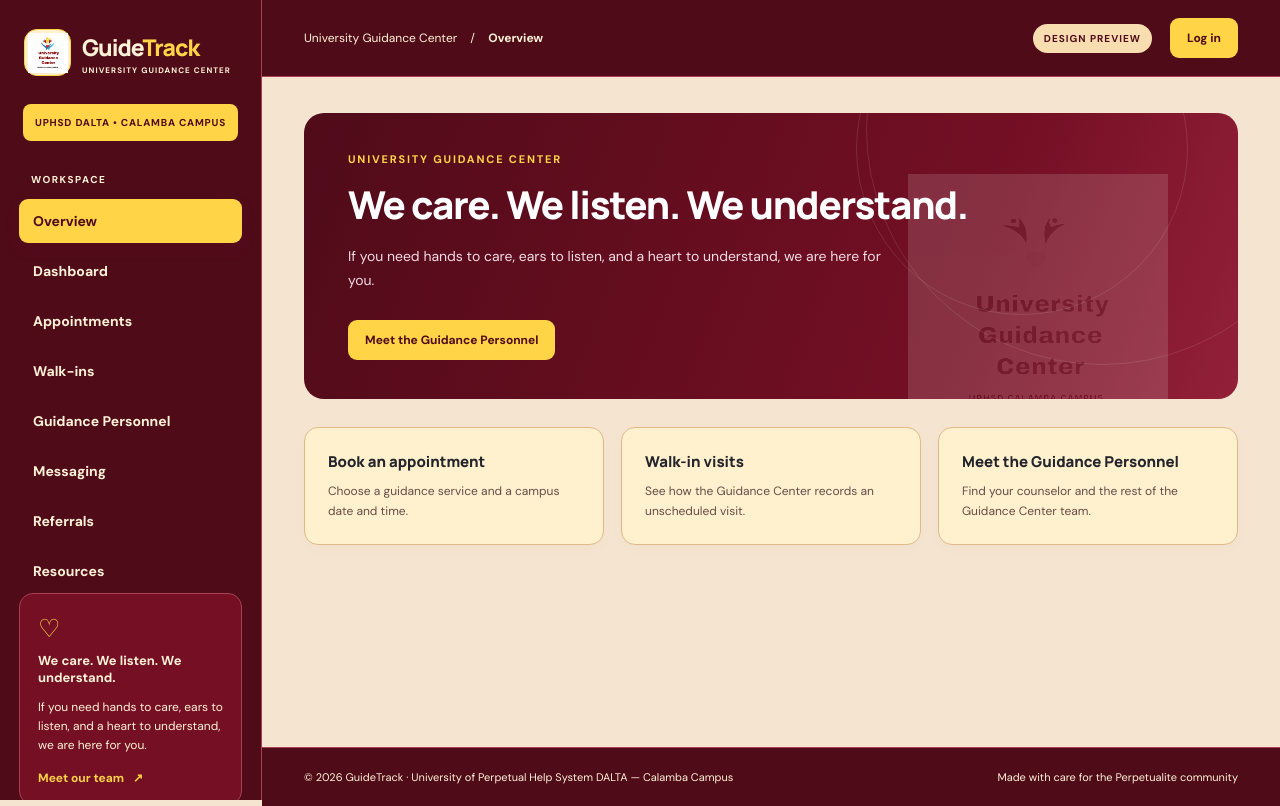
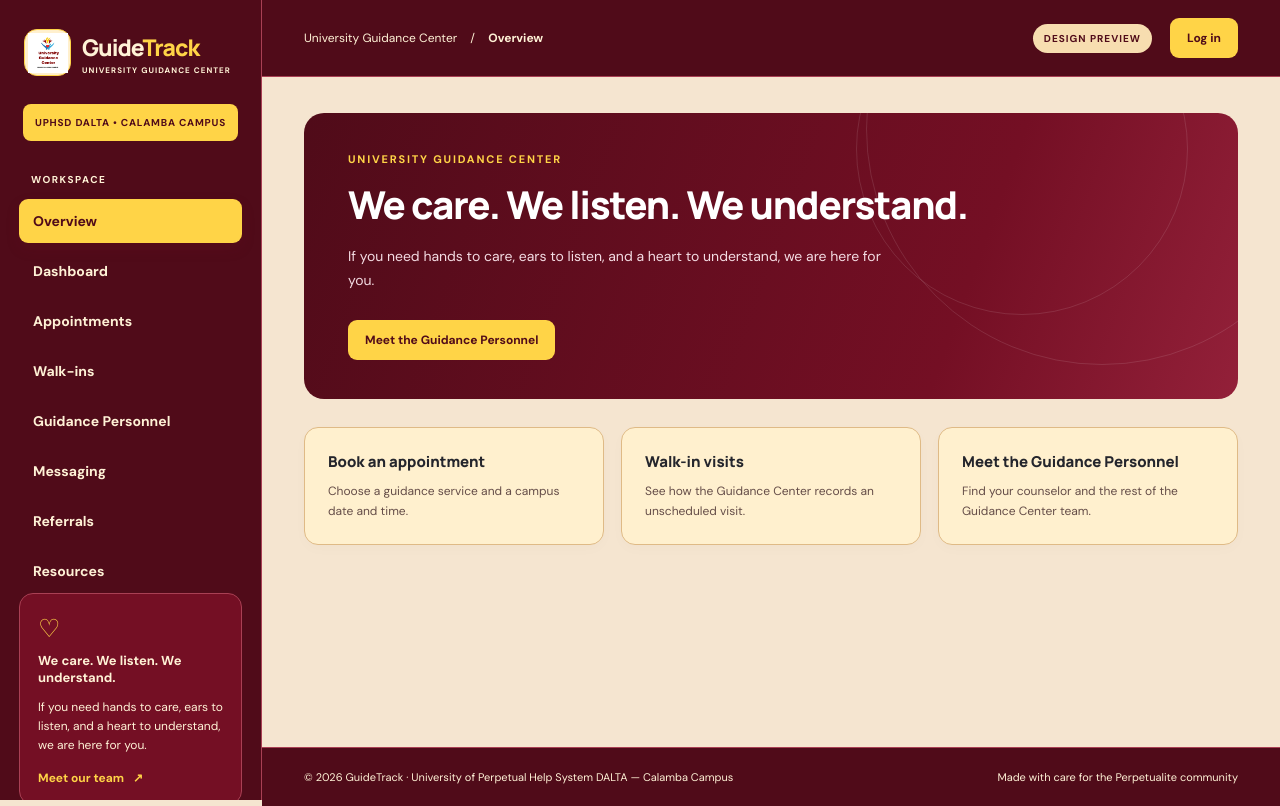
Before and after one commit to Emaineee/guidetrack-reimagined, a plain HTML site: page index.html in a window 1280 px wide. Drawn offline with Linux system fonts and the light colour scheme.

Commit message:
Remove clipped Guidance Center hero watermark

```diff
--- a/app.js
+++ b/app.js
@@ -71,7 +71,7 @@ function home() {
     <h1>We care. We listen. We understand.</h1>
     <p>If you need hands to care, ears to listen, and a heart to understand, we are here for you.</p>
     <a class="btn gold" href="#guidance">Meet the Guidance Personnel</a>
-  </div><img class="hero-mark" src="guidance-logo.png" alt=""></section>
+  </div></section>
   <div class="grid three">${links.map(([page, title, description]) => `<a class="tile" href="#${page}"><h3>${title}</h3><p>${description}</p></a>`).join('')}</div>`;
 }
 
--- a/index.html
+++ b/index.html
@@ -7,4 +7,4 @@
 <a href="#messages" data-page="messages">Messaging</a>
 <a href="#referrals" data-page="referrals">Referrals</a>
 <a href="#resources" data-page="resources">Resources</a>
-</nav><div class="side-bottom"><div class="support"><span class="support-icon">♡</span><strong>We care. We listen. We understand.</strong><p>If you need hands to care, ears to listen, and a heart to understand, we are here for you.</p><a href="#guidance">Meet our team <span>↗</span></a></div><div class="side-footer">GuideTrack • Design preview v2.0</div></div></aside><div class="main-wrap"><header class="topbar"><button id="menu" class="menu" aria-label="Toggle menu">☰</button><div class="breadcrumbs">University Guidance Center <span>/</span> <strong id="crumb">Overview</strong></div><div class="top-right"><span class="preview-tag">DESIGN PREVIEW</span><a class="btn maroon" href="login.html">Log in</a></div></header><main id="content" class="content"></main><footer class="footer">© 2026 GuideTrack · University of Perpetual Help System DALTA — Calamba Campus <span>Made with care for the Perpetualite community</span></footer></div></div><div id="toast" role="status" aria-live="polite"></div><script src="app.js?v=guidance-workflow"></script></body></html>
+</nav><div class="side-bottom"><div class="support"><span class="support-icon">♡</span><strong>We care. We listen. We understand.</strong><p>If you need hands to care, ears to listen, and a heart to understand, we are here for you.</p><a href="#guidance">Meet our team <span>↗</span></a></div><div class="side-footer">GuideTrack • Design preview v2.0</div></div></aside><div class="main-wrap"><header class="topbar"><button id="menu" class="menu" aria-label="Toggle menu">☰</button><div class="breadcrumbs">University Guidance Center <span>/</span> <strong id="crumb">Overview</strong></div><div class="top-right"><span class="preview-tag">DESIGN PREVIEW</span><a class="btn maroon" href="login.html">Log in</a></div></header><main id="content" class="content"></main><footer class="footer">© 2026 GuideTrack · University of Perpetual Help System DALTA — Calamba Campus <span>Made with care for the Perpetualite community</span></footer></div></div><div id="toast" role="status" aria-live="polite"></div><script src="app.js?v=guidance-hero"></script></body></html>
```
Also changed, not shown: styles.css (+1 -1 lines).
